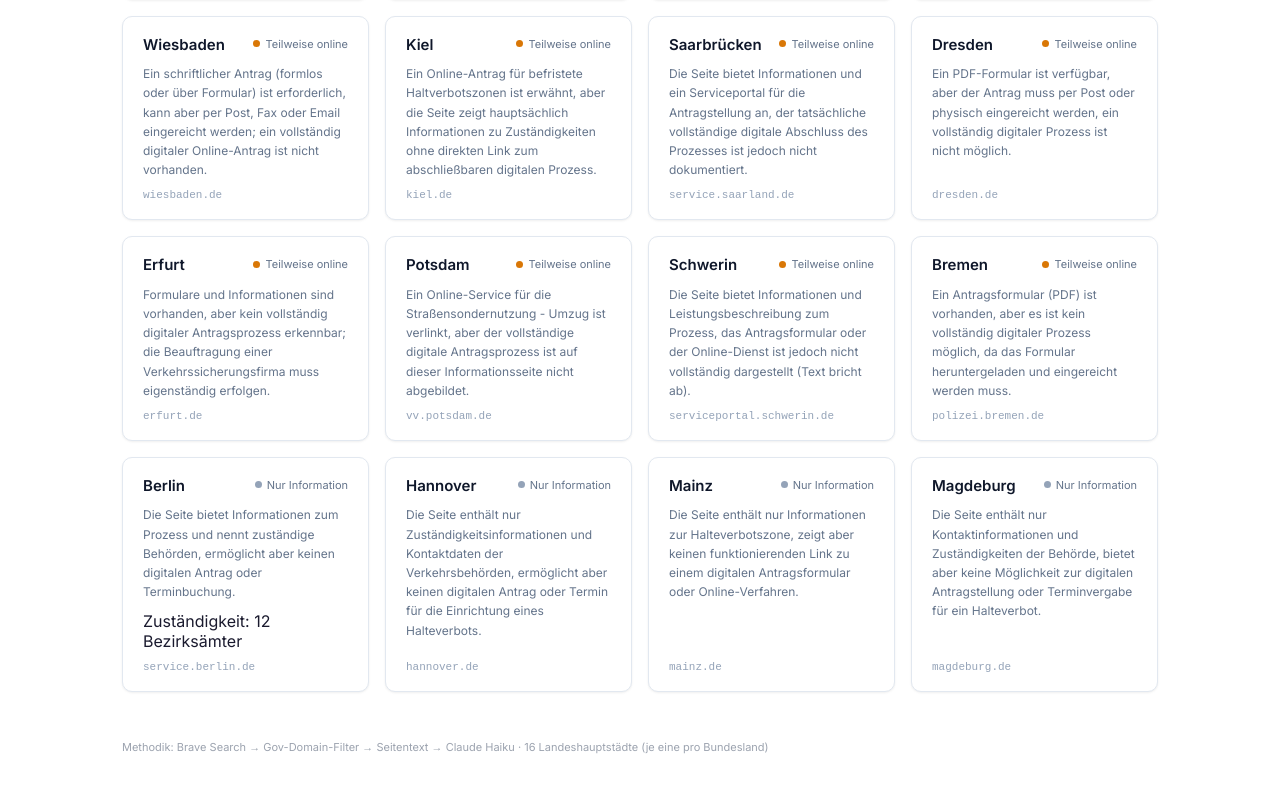
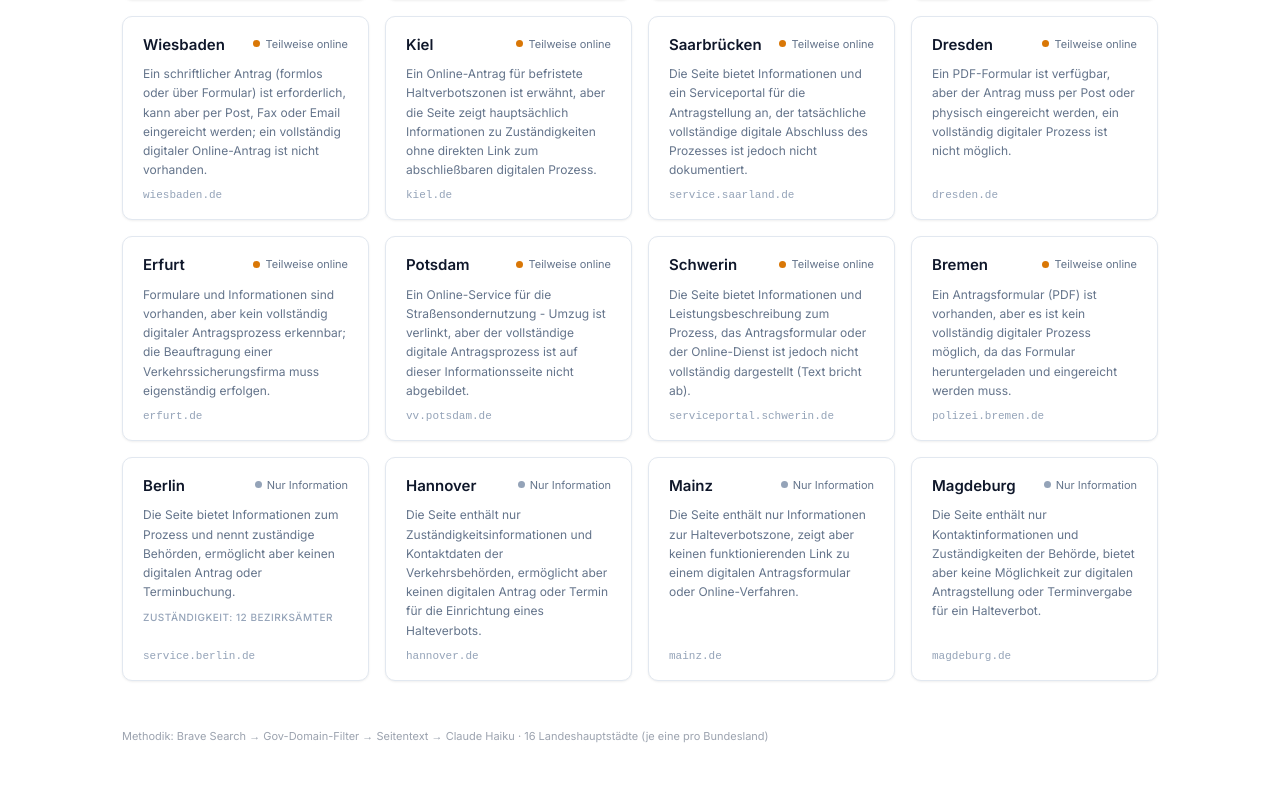
Before and after one commit to AmtsGuide/amtsscore, a SvelteKit app: page /halteverbot in a window 1280 px wide. Shown: the part 1083-1875 px from the top of the page. Built offline with nearby package versions, Linux system fonts and the light colour scheme.

Commit message:
feat(halteverbot): style card-note — muted uppercase label
Co-Authored-By: Claude Sonnet 4.6 <noreply@anthropic.com>

```diff
--- a/src/routes/halteverbot/+page.svelte
+++ b/src/routes/halteverbot/+page.svelte
@@ -343,6 +343,10 @@
 		margin-top: auto;
 	}
 	.card-link:hover { color: #1a3da5; }
+	.card-note {
+		font-size: 10px; font-weight: 500; color: #94a3b8;
+		text-transform: uppercase; letter-spacing: 0.05em;
+	}
 
 	.footnote { font-size: 11px; color: #9ca3af; margin-top: 48px; }
 </style>
```
